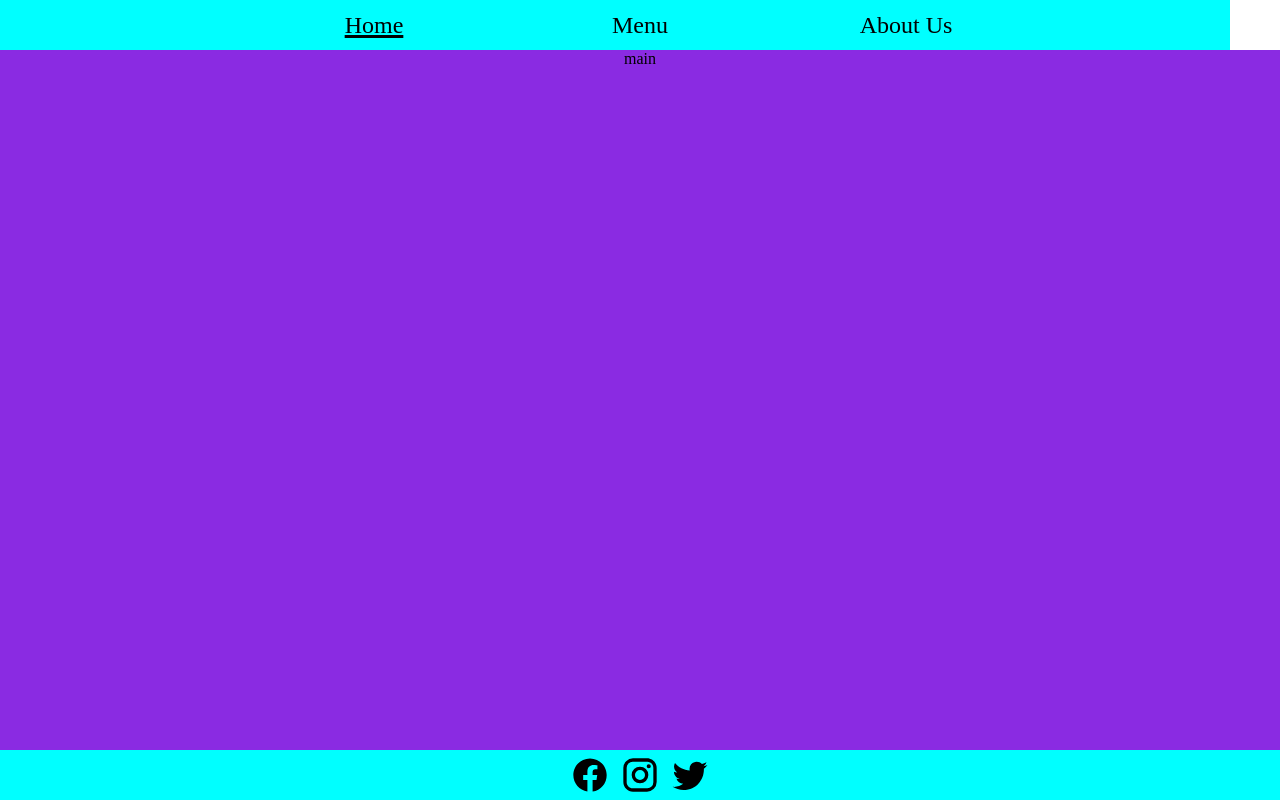
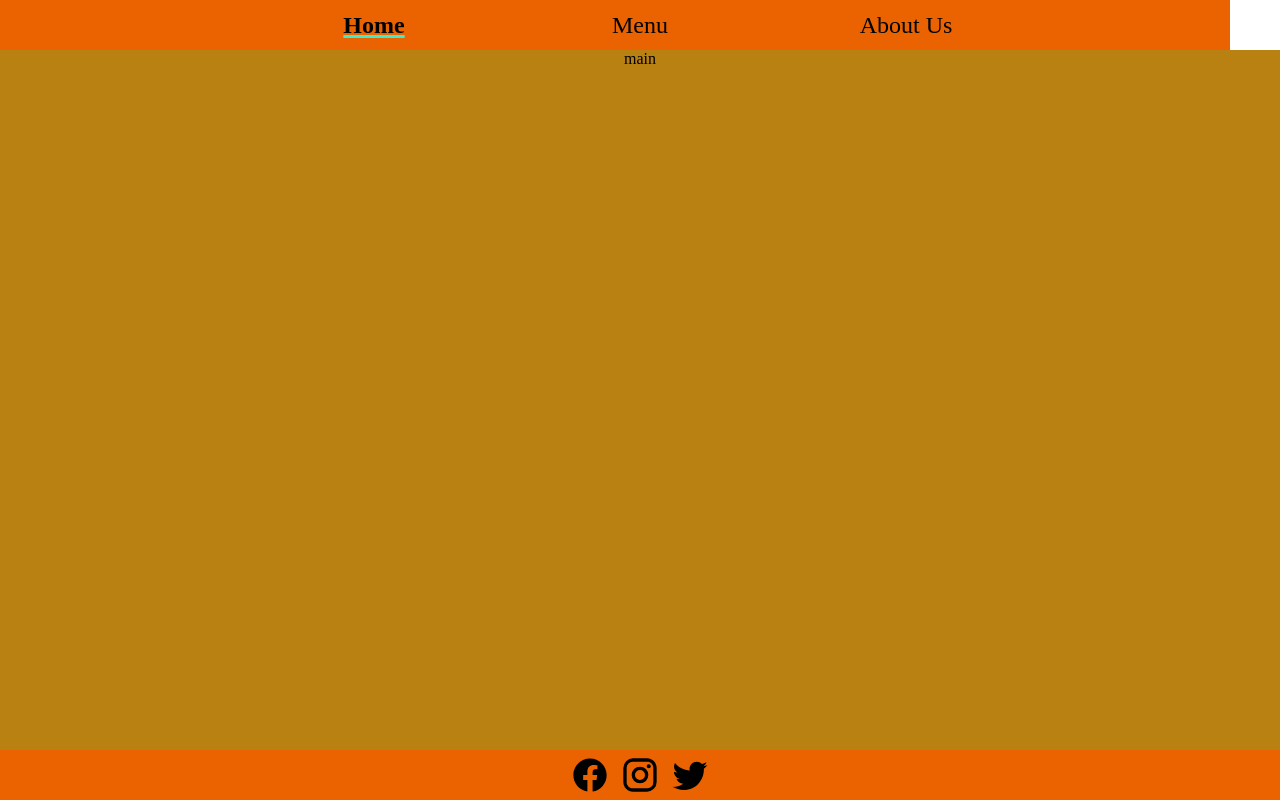
Before and after one commit to PeterBusatti/restaurant-page, a website built with webpack: page dist/index.html in a window 1280 px wide. Built offline with nearby package versions, Linux system fonts and the light colour scheme.

Commit message:
add some color pallat

```diff
--- a/src/style.css
+++ b/src/style.css
@@ -1,6 +1,10 @@
 * {
     padding: 0;
     margin: 0;
+}
+
+:root {
+    --accent-color: #3BEDCB;
 }
 
 .content{
@@ -16,7 +20,7 @@
     position: relative;
     width: inherit;
     height: 50px;
-    background-color: aqua;
+    background-color: #EB6300;
 
     display: flex;
     justify-content: center;
@@ -54,6 +58,7 @@
 .footer > div {
     height: 80%;
     width: 40px;
+    border-radius: 30%;
 }
 
 .tab:hover, .footer > div:hover {
@@ -72,14 +77,20 @@
     background: url(./twitter.svg) no-repeat center/100%;
 }
 
+.footer > div:hover {
+    box-shadow: inset 1px 1px 5px 1px var(--accent-color),
+        inset -1px -1px 5px 1px var(--accent-color);
+}
+
 .selected {
-    text-decoration: underline 3px black;
+    text-decoration: underline 3px var(--accent-color);
+    font-weight: bold;
 }
 
 .main {
     flex: 1;
 
-    background-color: blueviolet;
+    background-color: #B88112;
     width: inherit;
     text-align: center;
 }
```
